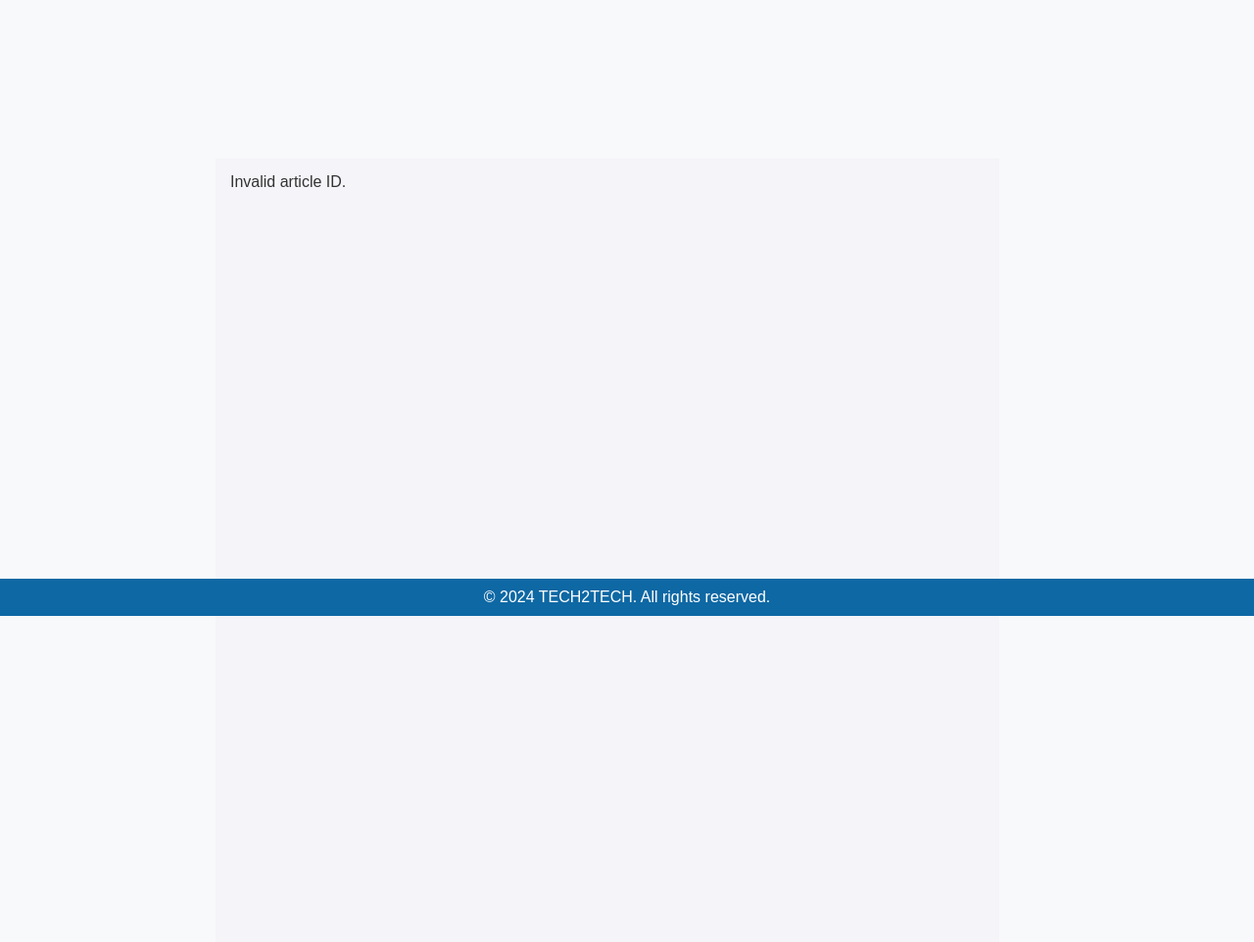
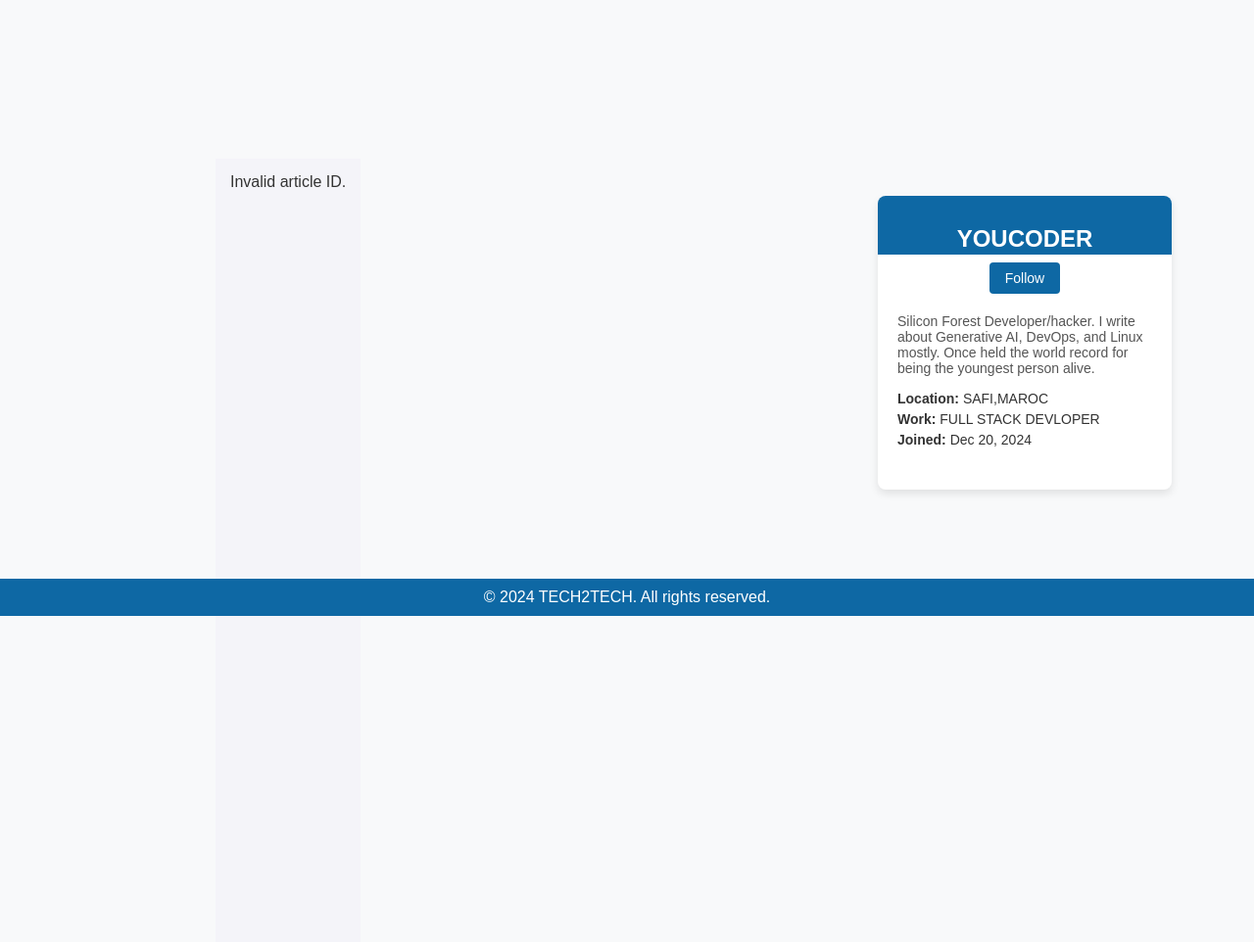
Before and after one commit to zakariyabentaleb/TECH2TECH, a PHP site: template pages/article_details.php in a window 1280 px wide. Shown: the part 171-1133 px from the top of the page at 98% size. Run offline with PHP 8.4, Linux system fonts and the light colour scheme; the template is opened without the code that fills it, so the values that code supplies are empty.

Commit message:
update article details

```diff
--- /dev/null
+++ b/articledetail.css
@@ -0,0 +1,238 @@
+
+* {
+    margin: 0;
+    padding: 0;
+    box-sizing: border-box;
+    font-family: Arial, sans-serif;
+}
+
+body {
+    background-color: #f8f9fa;
+    color: #333;
+}
+
+header {
+    display: flex;
+    align-items: center;
+    justify-content: space-between;
+    padding: 10px 20px;
+    background-color: #0e68a4;
+    border-bottom: 1px solid #e0e0e0;
+
+}
+.sidebar {
+    width: 200px;
+    margin-left: -50%;
+    background-color: #fff;
+    padding: 20px 0;
+    border-right: 1px solid #ddd;
+    height: 100vh;
+}
+
+.sidebar ul {
+    list-style: none;
+}
+
+.sidebar li {
+    padding: 10px 20px;
+    cursor: pointer;
+    color: #333;
+}
+
+.sidebar li:hover {
+    background-color: #f5f5f5;
+}
+.logo {
+    font-size: 20px;
+    font-weight: bold;
+    color: black;
+}
+
+.search-bar {
+    flex: 1;
+    margin: 0 20px;
+    padding: 8px 10px;
+    border: 1px solid #ddd;
+    border-radius: 5px;
+    font-size: 14px;
+}
+
+.create-post-btn {
+    background-color: #0d2f78;
+    color: #fff;
+    padding: 8px 12px;
+    border: none;
+    border-radius: 5px;
+    cursor: pointer;
+}
+
+.icons span {
+    margin-left: 10px;
+    cursor: pointer;
+    font-size: 18px;
+}
+
+main {
+    display: flex;
+    gap: 15px;
+    padding: 20px;
+    max-width: 800px;
+    margin: 0 auto;
+}
+.all{
+
+    margin-top: -95%;
+    margin-left: -10%;
+}
+.card {
+    background: #fff;
+    border: 1px solid #e0e0e0;
+    border-radius: 8px;
+    padding: 20px;
+    box-shadow: 0 2px 4px rgba(0, 0, 0, 0.1);
+}
+
+.user-info {
+    font-size: 12px;
+    color: #555;
+    margin-bottom: 10px;
+}
+
+.user-name {
+    font-weight: bold;
+}
+
+.post-title a {
+    font-size: 18px;
+    font-weight: bold;
+    margin-bottom: 10px;
+    text-decoration: none;
+    color: black;
+}
+
+.tags {
+    margin-bottom: 10px;
+}
+
+.tags span {
+    display: inline-block;
+    background-color: #f1f1f1;
+    padding: 4px 8px;
+    margin-right: 5px;
+    border-radius: 4px;
+    font-size: 12px;
+    color: #555;
+}
+
+.reactions {
+    font-size: 14px;
+    color: #666;
+}
+/* Barre des événements */
+.events-sidebar {
+    margin-top: -79%;
+    margin-left: 105%;
+    width: 40%;
+    padding: 20px;
+    background-color: #ffffff;
+    border-left: 1px solid #e1e1e1;
+  }
+
+  .events-sidebar h3 {
+    margin-bottom: 15px;
+    font-size: 18px;
+  }
+
+  .event-card {
+    background-color: #f4f4f4;
+    padding: 15px;
+    margin-bottom: 15px;
+    border-radius: 5px;
+    box-shadow: 0px 2px 5px rgba(0, 0, 0, 0.1);
+  }
+
+  .event-card h4 {
+    font-size: 14px;
+    margin-bottom: 5px;
+  }
+  section{
+    display: flex;
+  }
+
+  .profile-card {
+    position: absolute;
+    height: 300px;
+    margin-top: -55%;
+  margin-left: 70%;
+  width: 300px;
+  background-color: #fff;
+  border-radius: 8px;
+  box-shadow: 0 4px 8px rgba(0, 0, 0, 0.1);
+  overflow: hidden;
+}
+.header {
+  height: 60px;
+  background-color: #0e68a4;
+}
+.profile {
+  text-align: center;
+  margin-top: -30px;
+}
+.profile h1
+{
+  color: #fff;
+  font-size: 24px;
+
+}
+.profile-image {
+  width: 80px;
+  height: 80px;
+  border-radius: 50%;
+  border: 3px solid #fff;
+  object-fit: cover;
+}
+
+.name {
+  font-size: 20px;
+  margin: 10px 0;
+  font-weight: bold;
+}
+
+.follow-btn {
+  background-color: #0e68a4;
+  color: #fff;
+  border: none;
+  padding: 8px 16px;
+  border-radius: 4px;
+  cursor: pointer;
+  font-size: 14px;
+}
+
+.follow-btn:hover {
+  background-color: #0e68a4;
+}
+
+.details {
+  padding: 20px;
+}
+
+.bio {
+  font-size: 14px;
+  color: #555;
+  margin-bottom: 15px;
+}
+
+.info {
+  font-size: 14px;
+  margin: 5px 0;
+}
+
+   footer {
+            text-align: center;
+            padding: 10px 20px;
+            background-color: #0e68a4;
+            color: #fff;
+            position: fixed;
+            bottom: 0;
+            width: 100%;
+        }
--- a/pages/article_details.php
+++ b/pages/article_details.php
@@ -4,7 +4,7 @@
     <meta charset="UTF-8">
     <meta name="viewport" content="width=device-width, initial-scale=1.0">
     <title>Article Details</title>
-    <link rel="stylesheet" href="/style.css">
+    <link rel="stylesheet" href="/articledetail.css">
     <style>
         /* Global styles */
 
@@ -157,6 +157,7 @@
             <li>🤔 Software Comparisons</li>
         </ul>
     </aside>
+    <section class="section">
     <main class="main">
         <?php
         // Connexion à la base de données
@@ -192,7 +193,6 @@
                 ?>
                 <div class="article-details">
                     <h1><?php echo $row['article_title']; ?></h1>
-                    <p><strong>Author:</strong> <?php echo $row['user_name']; ?></p>
                     <p><?php echo nl2br($row['article_content']); ?></p>
                     <div class="tags">
                         <strong>Tags:</strong>
@@ -215,6 +215,24 @@
         $conn->close();
         ?>
     </main>
+    <div class="profile-card">
+        <div class="header"></div>
+        <div class="profile">
+            <h1>YOUCODER</h1>
+            <h2 class="name"><?php echo $row['user_name']; ?></h2>
+            <button class="follow-btn">Follow</button>
+        </div>
+        <div class="details">
+            <p class="bio">
+                Silicon Forest Developer/hacker. I write about Generative AI, DevOps, and Linux mostly.
+                Once held the world record for being the youngest person alive.
+            </p>
+            <p class="info"><strong>Location:</strong> SAFI,MAROC</p>
+            <p class="info"><strong>Work:</strong> FULL STACK DEVLOPER </p>
+            <p class="info"><strong>Joined:</strong> Dec 20, 2024</p>
+        </div>
+      </div>
+    </section>
     <footer>
         © 2024 TECH2TECH. All rights reserved.
     </footer>
```
